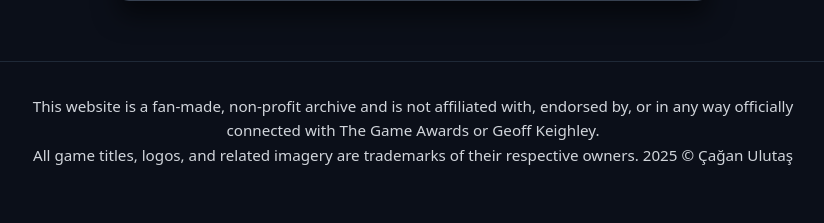
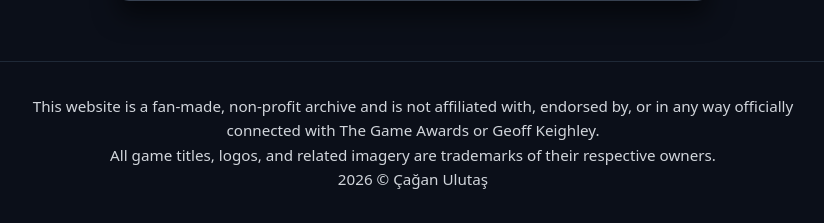
Before and after one commit to CaganUlutas/The-Game-Awards-Archive, a Django app: page /hall-of-fame/ in a window 1280 px wide. Shown: the part 4429-4652 px from the top of the page, without its empty margins (227-1051 px from the left). Before the commit the page ends 4594 px from the top, so only its background shows below. Run offline with Django 5.2, Linux system fonts and the light colour scheme; data comes from the database, SQL or seed files in the repository; some libraries are stand-ins or nearby versions.

Commit message:
Small changes

```diff
--- a/awards/templates/awards/game_details.html
+++ b/awards/templates/awards/game_details.html
@@ -175,7 +175,8 @@
         <div class="footer-content">
             <p class="footer-text">
                 This website is a fan-made, non-profit archive and is not affiliated with, endorsed by, or in any way officially connected with The Game Awards or Geoff Keighley.<br>
-                All game titles, logos, and related imagery are trademarks of their respective owners.
+                All game titles, logos, and related imagery are trademarks of their respective owners.<br>
+                2026 © Çağan Ulutaş
             </p>
         </div>
     </footer>
--- a/awards/templates/awards/hall_of_fame.html
+++ b/awards/templates/awards/hall_of_fame.html
@@ -71,8 +71,8 @@
         <div class="footer-content">
             <p class="footer-text">
                 This website is a fan-made, non-profit archive and is not affiliated with, endorsed by, or in any way officially connected with The Game Awards or Geoff Keighley.<br>
-                All game titles, logos, and related imagery are trademarks of their respective owners.
-                2025 © Çağan Ulutaş
+                All game titles, logos, and related imagery are trademarks of their respective owners.<br>
+                2026 © Çağan Ulutaş
             </p>
         </div>
     </footer>
--- a/awards/templates/awards/home.html
+++ b/awards/templates/awards/home.html
@@ -175,7 +175,7 @@
             <p class="footer-text">
                 This website is a fan-made, non-profit archive and is not affiliated with, endorsed by, or in any way officially connected with The Game Awards or Geoff Keighley.<br>
                 All game titles, logos, and related imagery are trademarks of their respective owners.<br>
-                2025 © Çağan Ulutaş
+                2026 © Çağan Ulutaş
             </p>
         </div>
     </footer>
--- a/awards/templates/awards/search_results.html
+++ b/awards/templates/awards/search_results.html
@@ -72,7 +72,8 @@
         <div class="footer-content">
             <p class="footer-text">
                 This website is a fan-made, non-profit archive and is not affiliated with, endorsed by, or in any way officially connected with The Game Awards or Geoff Keighley.<br>
-                All game titles, logos, and related imagery are trademarks of their respective owners.
+                All game titles, logos, and related imagery are trademarks of their respective owners.<br>
+                2026 © Çağan Ulutaş
             </p>
         </div>
     </footer>
--- a/awards/templates/awards/top_games.html
+++ b/awards/templates/awards/top_games.html
@@ -91,7 +91,7 @@
             <p class="footer-text">
                 This website is a fan-made, non-profit archive and is not affiliated with, endorsed by, or in any way officially connected with The Game Awards or Geoff Keighley.<br>
                 All game titles, logos, and related imagery are trademarks of their respective owners.<br>
-                2025 © Çağan Ulutaş
+                2026 © Çağan Ulutaş
             </p>
         </div>
     </footer>
```
